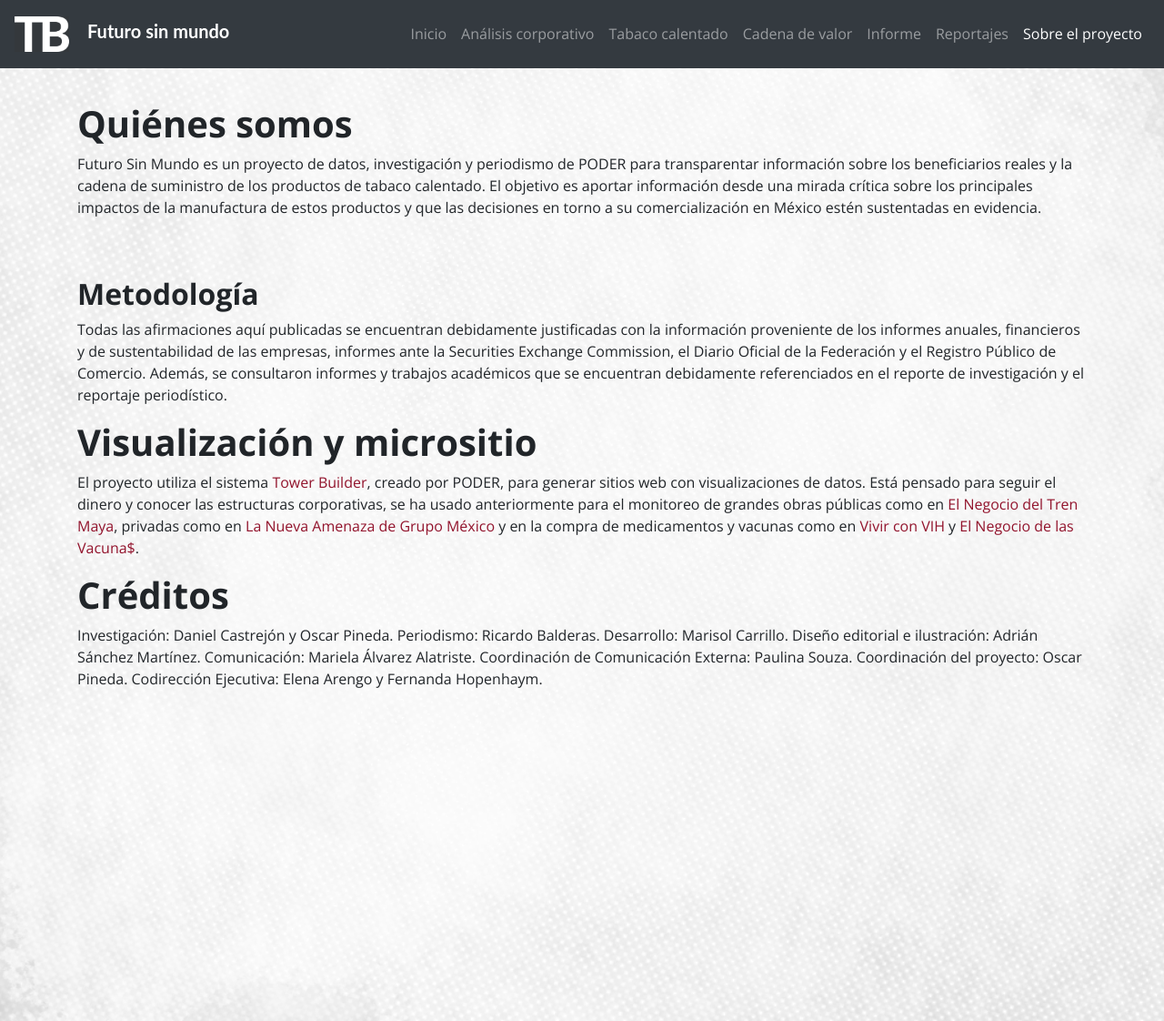
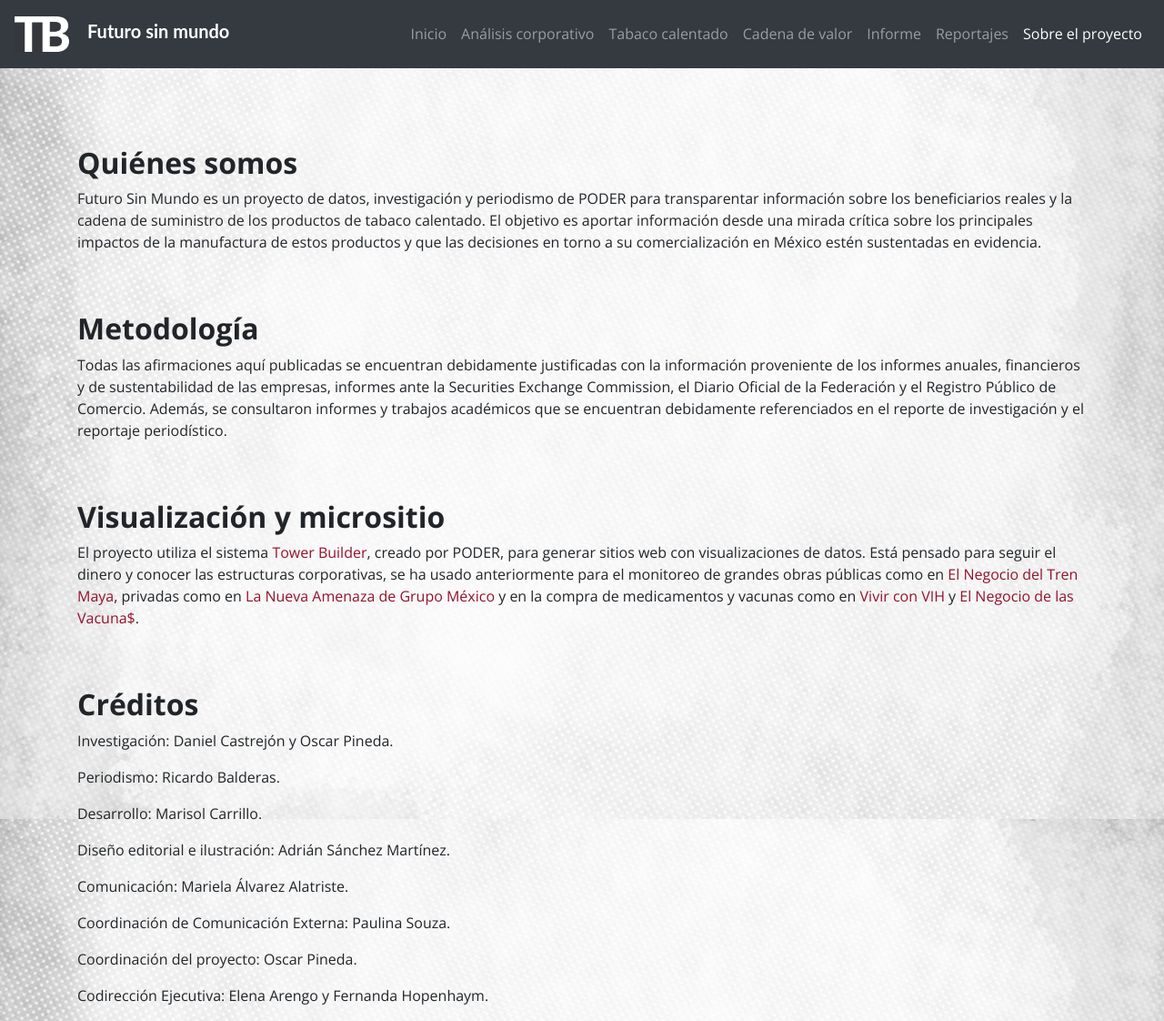
Before and after one commit to ProjectPODER/futurosinmundo, a Jekyll site: the page built from 7-about.md, in a window 1280 px wide and 1122 px high. Shown: the whole window at 91% size. Built offline with Jekyll 4.4.1, drawn with Linux system fonts in a browser that asks for light colours.

```diff
--- a/7-about.md
+++ b/7-about.md
@@ -4,7 +4,7 @@ title: Sobre el proyecto
 permalink: /sobre-el-proyecto/
 ---
 
-# Quiénes somos
+## Quiénes somos
 
 Futuro Sin Mundo es un proyecto de datos, investigación y periodismo de PODER para transparentar información sobre los beneficiarios reales y la cadena de suministro de los productos de tabaco calentado. El objetivo es aportar información desde una mirada crítica sobre los principales impactos de la manufactura de estos productos y que las decisiones en torno a su comercialización en México estén sustentadas en evidencia.
 
@@ -12,17 +12,24 @@ Futuro Sin Mundo es un proyecto de datos, investigación y periodismo de PODER p
 
 Todas las afirmaciones aquí publicadas se encuentran debidamente justificadas con la información proveniente de los informes anuales, financieros y de sustentabilidad de las empresas, informes ante la Securities Exchange Commission, el Diario Oficial de la Federación y el Registro Público de Comercio. Además, se consultaron informes y trabajos académicos que se encuentran debidamente referenciados en el reporte de investigación y el reportaje periodístico.
 
-# Visualización y micrositio
+## Visualización y micrositio
 
 El proyecto utiliza el sistema [Tower Builder](https://towerbuilder.readthedocs.io/es/latest/index.html), creado por PODER, para generar sitios web con visualizaciones de datos. Está pensado para seguir el dinero y conocer las estructuras corporativas, se ha usado anteriormente para el monitoreo de grandes obras públicas como en [El Negocio del Tren Maya](https://trenmaya.poderlatam.org/#/), privadas como en [La Nueva Amenaza de Grupo México](https://poderlatam.org/project/la-nueva-amenaza-de-grupo-mexico/) y en la compra de medicamentos y vacunas como en [Vivir con VIH](https://vivirconvih.org/) y [El Negocio de las Vacuna$](https://poderlatam.org/el-negocio-de-las-vacunas/#/vacunas-2023/).
 
-# Créditos
+## Créditos
 
 Investigación: Daniel Castrejón y Oscar Pineda.
+
 Periodismo: Ricardo Balderas.
+
 Desarrollo: Marisol Carrillo.
+
 Diseño editorial e ilustración: Adrián Sánchez Martínez.
+
 Comunicación: Mariela Álvarez Alatriste.
+
 Coordinación de Comunicación Externa: Paulina Souza.
+
 Coordinación del proyecto: Oscar Pineda.
+
 Codirección Ejecutiva: Elena Arengo y Fernanda Hopenhaym.
```
